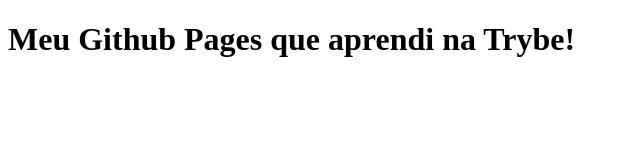
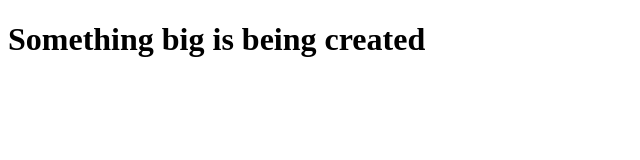
Before and after one commit to isaacbatst/isaacbatst.github.io, a plain HTML site: page index.html in a window 1280 px wide. Shown: the whole page, without its empty margins (0-640 px from the left). Drawn offline with Linux system fonts and the light colour scheme.

Commit message:
Update index.html

```diff
--- a/index.html
+++ b/index.html
@@ -6,6 +6,6 @@
   <title>Document</title>
 </head>
 <body>
-  <h1>Meu Github Pages que aprendi na Trybe!</h1>
+  <h1>Something big is being created</h1>
 </body>
 </html>
```
